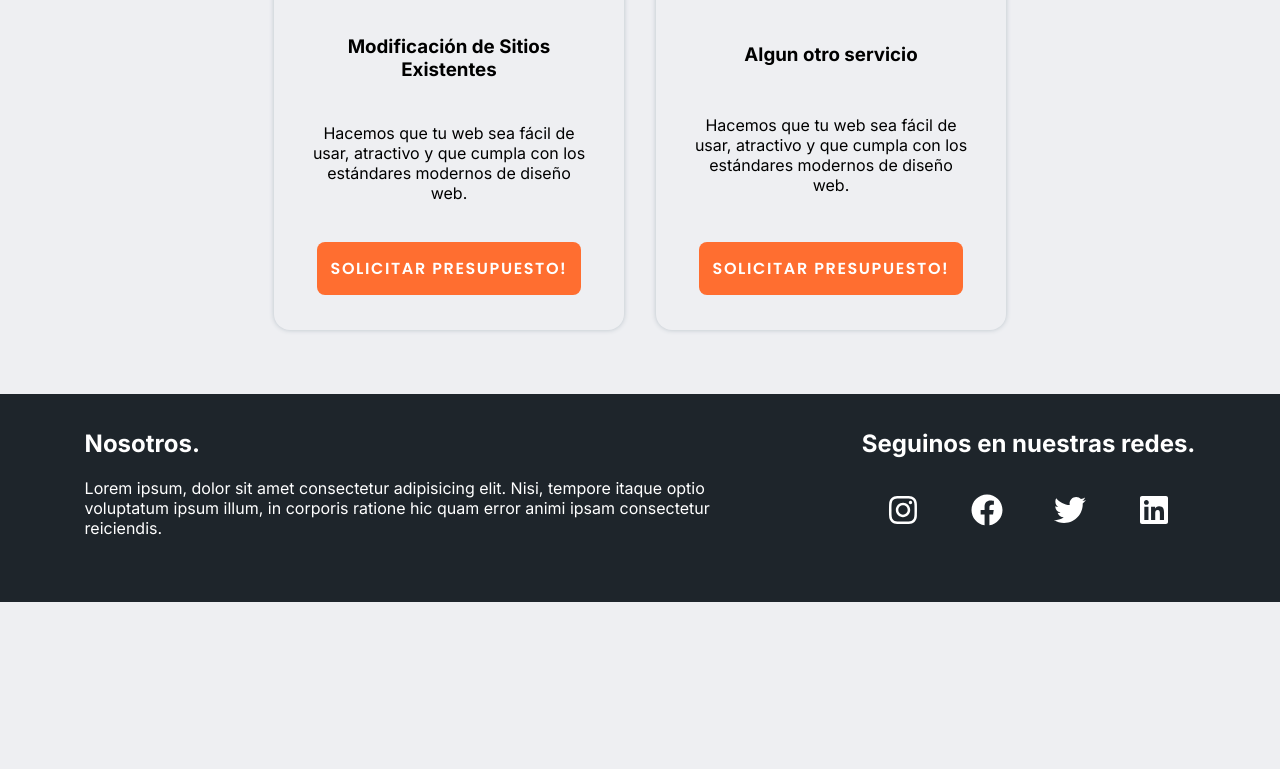
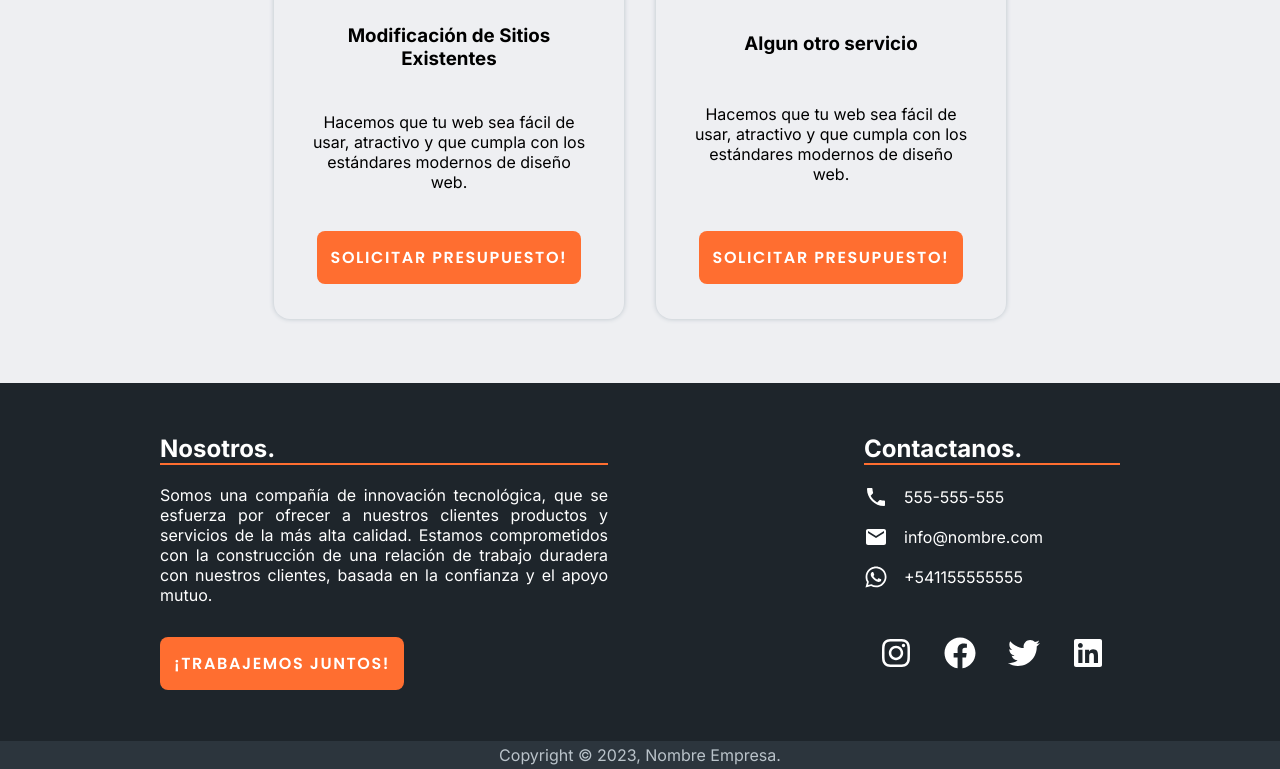
Before and after one commit to fedesouto/landing, a React (Create React App) app: page /services in a window 1280 px wide. Shown: the part 1466-2235 px from the top of the page. Before the commit the page ends 2068 px from the top, so only its background shows below. Built offline with nearby package versions, Linux system fonts and the light colour scheme.

Commit message:
footer terminado

```diff
--- a/src/components/Contact/Contact.jsx
+++ b/src/components/Contact/Contact.jsx
@@ -11,6 +11,7 @@ const ContactForm = () => {
         <div className="contact__container">
             <form className="main__form">
             <h2 className="hero__title">Contactanos</h2>
+            <p className="hero__text" style={{marginBottom: '2rem', marginTop: 0}}>¿Tenés una idea para un proyecto de desarrollo web? <br /> ¡Contactanos ahora y vamos a ayudarte a convertir tus ideas en una realidad!</p>
             {fields.map((field, index) => <input key={index} type="text" name={field.name} placeholder={field.label} className="form-control"/>)}
             <button className="btn primary">Enviar</button>
         </form>
--- a/src/components/Footer/Footer.jsx
+++ b/src/components/Footer/Footer.jsx
@@ -1,27 +1,52 @@
 import React from "react";
 import { Link } from "react-router-dom";
-import { FaInstagram, FaFacebook, FaTwitter, FaLinkedin } from "react-icons/fa";
+import { FaInstagram, FaFacebook, FaTwitter, FaLinkedin, FaWhatsapp } from "react-icons/fa";
+import {MdEmail, MdPhone} from "react-icons/md"
 
 const Footer = () => {
-    return(
+  return (
     <footer>
       <div className="main_footer">
         <div className="about">
           <h2>Nosotros.</h2>
-                    <p>Lorem ipsum, dolor sit amet consectetur adipisicing elit. Nisi, tempore itaque optio voluptatum ipsum illum, in corporis ratione hic quam error animi ipsam consectetur reiciendis.</p>
+          <p>
+            Somos una compañía de innovación tecnológica, que se esfuerza por
+            ofrecer a nuestros clientes productos y servicios de la más alta
+            calidad. Estamos comprometidos con la construcción de una relación
+            de trabajo duradera con nuestros clientes, basada en la confianza y
+            el apoyo mutuo.{" "}
+          </p>
+          <button className="btn primary">¡Trabajemos juntos!</button>
+        </div>
+        <div className="footer_contact">
+          <h2>Contactanos.</h2>
+          <div className="footer_contact_data">
+          <div><MdPhone/>555-555-555</div>
+          <div><MdEmail />info@nombre.com</div>
+          <div><FaWhatsapp />+541155555555</div>
           </div>
         <div className="social_media">
-                    <h2>Seguinos en nuestras redes.</h2>
           <div className="icons">
-                    <Link><FaInstagram /></Link>
-                    <Link><FaFacebook /></Link>
-                    <Link><FaTwitter /></Link>
-                    <Link><FaLinkedin /></Link>
+            <Link>
+              <FaInstagram />
+            </Link>
+            <Link>
+              <FaFacebook />
+            </Link>
+            <Link>
+              <FaTwitter />
+            </Link>
+            <Link>
+              <FaLinkedin />
+            </Link>
           </div>
         </div>
         </div>
+
+      </div>
+      <div className="copyright">Copyright © {new Date().getFullYear()}, Nombre Empresa.</div>
     </footer>
-    )
-}
+  );
+};
 
 export default Footer;
--- a/src/components/Services/Services.jsx
+++ b/src/components/Services/Services.jsx
@@ -7,7 +7,7 @@ const Services = () => {
       image: "assets/web-development.svg",
       title: "Diseño y Desarrollo Web",
       description:
-        "Ya sea que necesite un sencillo sitio web de folleto o una plataforma de comercio electrónico compleja, tenemos las habilidades y la experiencia para ofrecer la solución perfecta.",
+        "Ya sea que necesite un sencillo sitio web o una plataforma de comercio electrónico compleja, tenemos las habilidades y la experiencia para ofrecer la solución perfecta.",
     },
     {
       image: "assets/seo-svgrepo-com.svg",
--- a/src/styles.scss
+++ b/src/styles.scss
@@ -27,6 +27,7 @@ $dark-light: #74777e;
 
 body {
   background: $light;
+  min-height: 100vh;
 }
 
 .btn {
@@ -74,6 +75,7 @@ header {
   top: 0;
   box-shadow: 0 0 5px $asphalt;
   background-color: $dark;
+  height: 10vh;
 }
 .menu {
   list-style-type: none;
@@ -103,7 +105,7 @@ header {
   }
   @media screen and (max-width: 768px) {
     left: -2000px;
-    height: 80vh;
+    height: 90vh;
     top: 100%;
     position: absolute;
     transition: all 0.5s;
@@ -144,6 +146,7 @@ header {
   background-position-x: 45vw;
   background-position-y: top;
   background-size: 50%;
+  min-height: 90vh;
 }
 .hero {
   width: 49vw;
@@ -182,9 +185,8 @@ header {
 }
 
 .clients__container {
-  margin: 0 10vw;
-  margin-top: 6rem;
-  margin-bottom: 6rem;
+  padding: 6rem 10vw;
+  background: $secondary;
 }
 
 .clients__title {
@@ -264,20 +266,38 @@ header {
   box-shadow: 0px 0px 25px $gray-light;
 }
 
-
-
-
 footer {
   .main_footer {
     background-color: $dark;
     color: $white;
-    padding: 1rem;
+    padding: 2rem;
     display: flex;
     justify-content: space-around;
+    flex-wrap: wrap;
     padding-bottom: 3rem;
+    h2 {
+      border-bottom: $primary solid 2px;
+      text-align: justify;
+
+    }
   }
   .about {
-    max-width: 50vw;
+    max-width: 35vw;
+    text-align: justify;
+  }
+
+  .footer_contact_data {
+    font-size: 1rem;
+    div {
+      display: flex;
+      align-items: center;
+      margin-top: 1rem;
+      margin-bottom: 1rem;
+      svg {
+        font-size: 1.5rem;
+        margin-right: 1rem;
+      }
+    }
   }
   .social_media {
     .icons {
@@ -285,15 +305,25 @@ footer {
       display: flex;
       justify-content: space-around;
       align-items: center;
+      margin-top: 2rem;
       a {
+        transition: all 0.5s;
         color: $white;
-        padding: .5rem;
-        margin: .5rem;
+        padding: 0.5rem;
+        margin: 0.5rem;
+      }
+      a:hover {
+        transform: translateY(-10px);
       }
     }
   }
 }
-
+.copyright {
+  background-color: $dark-bg;
+  color: $gray-light;
+  text-align: center;
+  padding: 0.25rem;
+}
 
 /* Media queries */
 
@@ -308,7 +338,7 @@ footer {
   }
 }
 
-@media screen and (max-width: 768px) {
+@media screen and (max-width: 900px) {
   .btn {
     font-size: 0.9rem;
   }
@@ -335,11 +365,11 @@ footer {
   }
   footer {
     .main_footer {
-      flex-direction: column;
       align-items: center;
       text-align: center;
-      .about {
-        max-width: 100vw;
+      .about, .footer_contact {
+        width: 100%;
+        max-width: 100%;
       }
     }
   }
```
Lines whose indentation alone changed are shown as unchanged.
